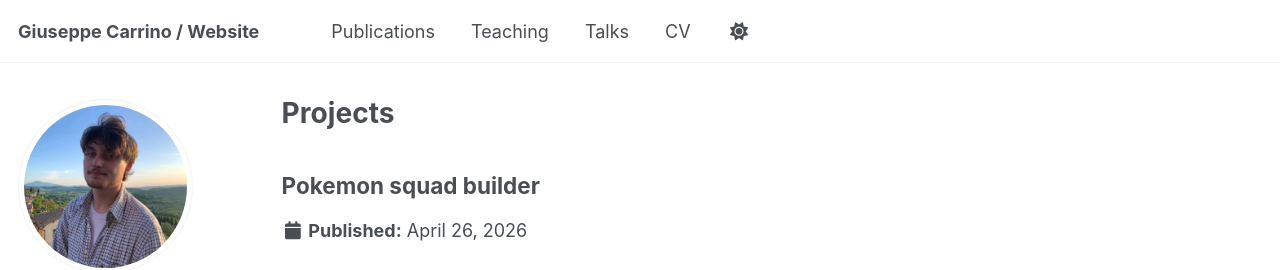
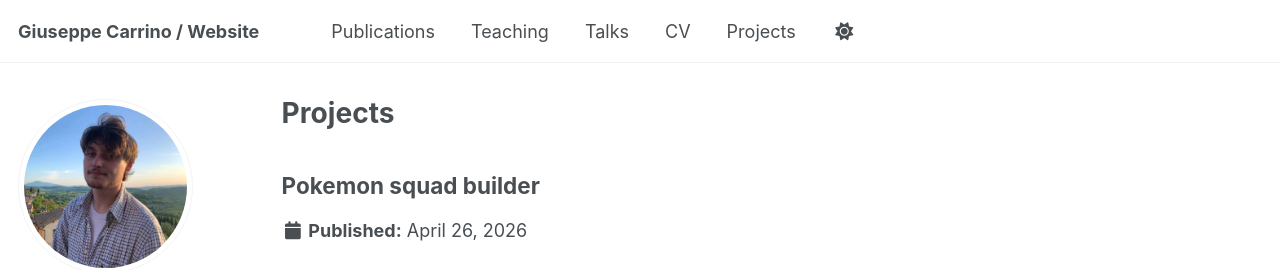
Before and after one commit to JosephCarrino/josephcarrino.github.io, a Jekyll site: the page built from _pages/projects.html, in a window 1280 px wide. Shown: the top 270 px of the page. Built offline with Jekyll 4.4.1, drawn with Linux system fonts in a browser that asks for light colours; some web fonts are replaced; a script that is not in the unit is left out.

Commit message:
Fix projects

```diff
--- a/_data/navigation.yml
+++ b/_data/navigation.yml
@@ -22,3 +22,6 @@ main:
 
   # - title: "CV"
   #   url: /cv-json/
+
+  - title: "Projects"
+    url: /projects/
--- a/_pages/projects.html
+++ b/_pages/projects.html
@@ -9,5 +9,5 @@ author_profile: true
 
 
 {% for post in site.projects %}
-  {% include archive-single.html %}
+  {% include archive-single.html post=post %}
 {% endfor %}
```
